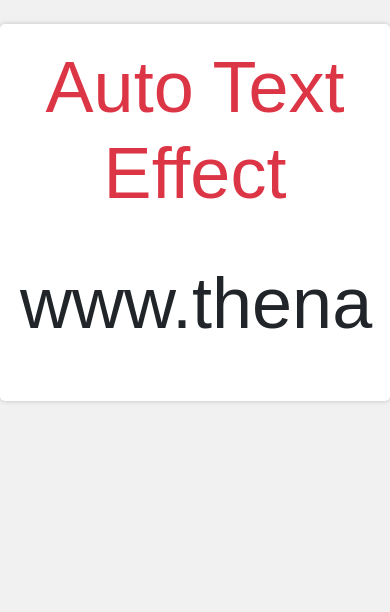
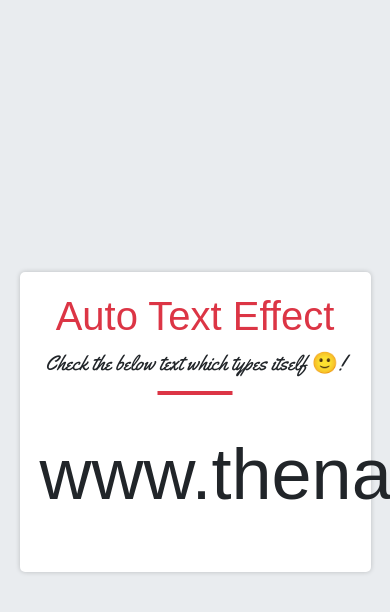
Before and after one commit to designernagesh/js-auto-text, a plain HTML site: page index.html in a window 390 px wide. Drawn offline with nearby package versions, Linux system fonts and the light colour scheme; a web font is replaced by a local one.

Commit message:
changed the look and feel

```diff
--- a/index.html
+++ b/index.html
@@ -2,15 +2,26 @@
 <html>
 <head>
   <meta charset="UTF-8">
-  <title>Javascript Auto Text Effect</title>
+  <title>Javascript: Auto Text Effect</title>
+  <meta name="viewport" content="width=device-width, initial-scale=1.0">
+
+  <!-- Bootstrap CSS -->
   <link rel="stylesheet" href="https://stackpath.bootstrapcdn.com/bootstrap/4.5.0/css/bootstrap.min.css" />
+
+  <!-- Google Fonts -->
   <link rel="stylesheet" href="https://fonts.googleapis.com/css2?family=Saira+Extra+Condensed:wght@700;800;900&display=swap">
+  <link href="https://fonts.googleapis.com/css2?family=Yellowtail&display=swap" rel="stylesheet">
+
+  <!-- Custom CSS Styles -->
   <link rel="stylesheet" href="styles.css">
 </head>
+</head>
 <body>
-  <div class="d-flex mt-4 justify-content-center">
+  <div class="wrapper">
   <div class="container">
     <h1 class="display-3 text-danger">Auto Text Effect</h1>
+    <p class="lead">Check the below text which types itself 🙂!</p>
+
       <div class="row">
         <div class="col-md-12 col-sm-12 my-4">
           <div class="text-center autoText">
@@ -21,20 +32,6 @@
    </div>
   </div>
 
-  <script>
-    var name = "www.thenagesh.com";
-    var index = 0;
-
-    function autoText(){
-      document.querySelector(".autoText").innerHTML = name.slice(0, index);
-      index++;
-
-      if(index > name.length){
-        index = 0;
-      }
-    }
-
-    setInterval(autoText, 500);
-  </script>
+  <script src="script.js"></script>
 </body>
 </html>
--- a/script.js
+++ b/script.js
@@ -0,0 +1,13 @@
+let text = "www.thenagesh.com";
+let index = 0;
+
+autoText = () => {
+    document.querySelector(".autoText").innerHTML = text.slice(0, index);
+    index++;
+
+    if(index > text.length){
+        index = 0;
+    }
+}
+
+setInterval(autoText, 500);
--- a/styles.css
+++ b/styles.css
@@ -1,10 +1,18 @@
+:root{
+  --primary-color: #dc3545;
+}
 *{
   box-sizing: border-box;
-  margin: 0;
-  padding: 0;
+  margin: 0;  padding: 0;
 }
 body{
-  background: #F1F1F1;
+  background: #e9ecef;
+}
+.wrapper{
+  height: 100vh;
+  display: flex;
+  justify-content:center;
+  align-items: center;
 }
 .container{
   background: #FFF;
@@ -12,11 +20,42 @@ body{
   box-shadow: 0px 0px 5px rgba(0,0,0, 0.2);
   padding: 20px; min-height: 300px;
 }
-h1{text-align: center;
+h1{
+  text-align: center;
   font-family: 'Saira Extra Condensed', sans-serif;
 }
-
+p.lead{
+  font-family: 'Yellowtail', cursive;
+  font-size: 24px;
+  position: relative;
+  text-align: center;
+}
+p.lead::after{
+  position: absolute;
+  content: '';
+  width: 75px;
+  height: 4px;
+  background-color: var(--primary-color);
+  bottom: -15px;
+  transform: translate(-50%);
+  left: 50%;
+}
 .autoText{
   font-family: 'Saira Extra Condensed', sans-serif;
   font-size: 72px;
 }
+
+/*/////////////////////////////////////////////////////////////
+  [ Responsive CSS Starts Here ]
+*/
+@media(max-width: 600px){
+  .container{
+    width: 90%;
+  }
+  .display-3 {
+    font-size: 2.5rem;
+  }
+  p.lead {
+    font-size: 21px;
+  }
+}
```
